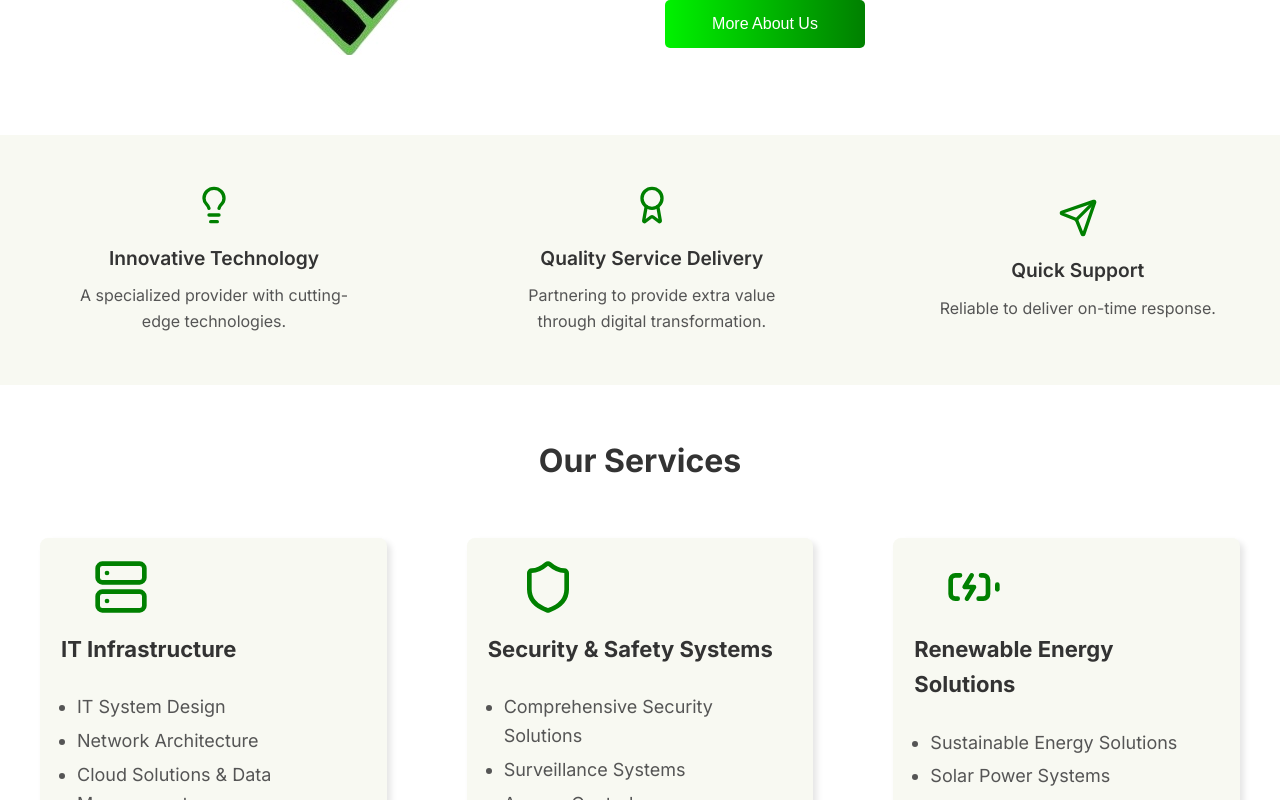
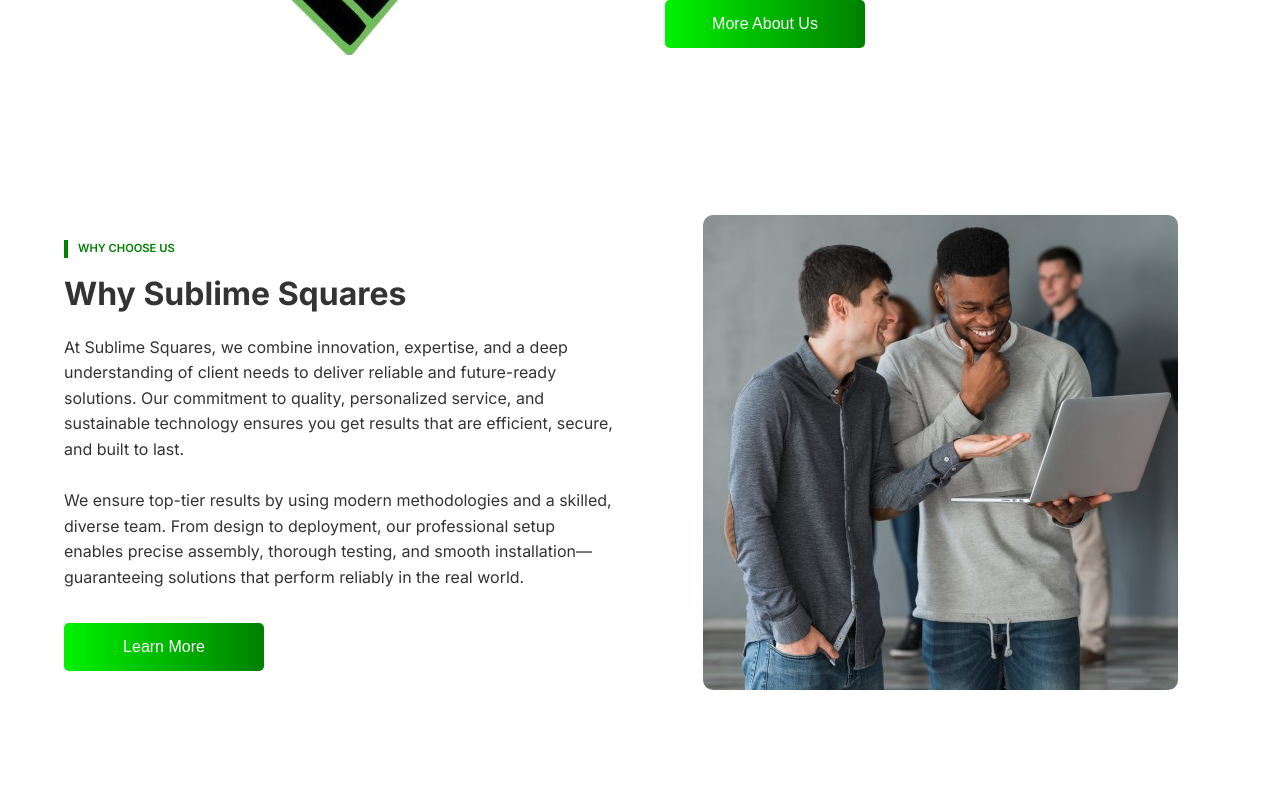
Before and after one commit to Ahmad-Zahradeen-Tahir/Sublime-Squares-v3, a React (Vite) app: page / in a window 1280 px wide. Shown: the part 1300-2100 px from the top of the page. Built offline with nearby package versions, Linux system fonts and the light colour scheme.

Commit message:
new layout

```diff
--- a/src/components/Features.css
+++ b/src/components/Features.css
@@ -4,6 +4,7 @@
     align-items: center;
     padding: 50px 5%;
     background-color: #f8f9f2;
+    margin-bottom: 5rem;
   }
 
   .feature-card {
--- a/src/components/Who.jsx
+++ b/src/components/Who.jsx
@@ -36,7 +36,7 @@
           environment for assembling, staging, testing, dispatching, and
           installation of solutions and equipment.
         </p>
-       <a href="#features"><button className="about-button">More About Us</button></a>
+       <a href="#ourservices"><button className="about-button">More About Us</button></a>
       </div>
     </section>
   );
--- /dev/null
+++ b/src/components/Why.css
@@ -0,0 +1,78 @@
+.why {
+    display: flex;
+    flex-direction: row-reverse;
+    align-items: center;
+    justify-content: space-between;
+    padding: 80px 5%;
+    gap: 50px;
+  }
+
+  .why-image {
+    flex: 1;
+    display: flex;
+    justify-content: center;
+  }
+
+  .why-image img {
+    max-width: 100%;
+    height: auto;
+    border-radius: 10px;
+  }
+
+  .why-content {
+    flex: 1;
+    max-width: 600px;
+    height: 100%;
+  }
+
+  .section-label {
+    color: green;
+    font-size: 0.7rem;
+    font-weight: 600;
+    text-transform: uppercase;
+    display: inline-block;
+    margin-bottom: 10px;
+    border-left: 4px solid green;
+    padding-left: 10px;
+  }
+
+  h2 {
+    font-size: 2rem;
+    font-weight: 700;
+    margin-bottom: 15px;
+  }
+
+  .why-highlight {
+    font-weight: 500;
+  }
+
+  .why-button {
+    background: linear-gradient(to right, rgb(0, 242, 0), green);
+    width: 200px;
+    color: white;
+    font-size: 1rem;
+    padding: 15px 35px;
+    border: none;
+    text-decoration: none;
+    border-radius: 5px;
+    cursor: pointer;
+    font-weight: 500;
+    transition: background 0.3s ease;
+    margin-top: 2rem;
+  }
+
+  /* Responsive Design */
+  @media (max-width: 768px) {
+    .why {
+      flex-direction: column-reverse;
+      text-align: center;
+    }
+
+    .why-image {
+      order: 2;
+    }
+
+    .why-content {
+      order: 1;
+    }
+  }
--- /dev/null
+++ b/src/components/Why.jsx
@@ -0,0 +1,46 @@
+import "./Why.css";
+import img from "../assets/mount.jpg";
+import { useEffect } from "react";
+import AOS from "aos";
+import "aos/dist/aos.css";
+
+const Why = () => {
+  useEffect(() => {
+    AOS.init({ duration: 1000 }); // Adjust duration as needed
+  }, []);
+
+  return (
+    <section className="why">
+      {/* Left Side: Image Container */}
+      <div data-aos="fade-left" className="why-image">
+        <img src={img} alt="Company Overview" />
+      </div>
+
+      {/* Right Side: Text Content */}
+      <div data-aos="fade-right" className="why-content">
+        <span className="section-label">Why Choose Us</span>
+        <h2>Why Sublime Squares</h2>
+        <p className="why-highlight">
+          At Sublime Squares, we combine innovation, expertise, and a deep
+          understanding of client needs to deliver reliable and future-ready
+          solutions. Our commitment to quality, personalized service, and
+          sustainable technology ensures you get results that are efficient,
+          secure, and built to last.
+        </p>
+        <br />
+        <p>
+          We ensure top-tier results by using modern methodologies and a
+          skilled, diverse team. From design to deployment, our professional
+          setup enables precise assembly, thorough testing, and smooth
+          installation—guaranteeing solutions that perform reliably in the real
+          world.
+        </p>
+        <a href="#ourservices">
+          <button className="why-button">Learn More</button>
+        </a>
+      </div>
+    </section>
+  );
+};
+
+export default Why;
--- a/src/pages/Home.jsx
+++ b/src/pages/Home.jsx
@@ -1,4 +1,5 @@
 import Who from "../components/Who";
+import Why from "../components/Why";
 import { useEffect } from "react";
 import AOS from "aos";
 import "aos/dist/aos.css";
@@ -27,7 +28,9 @@
             We <strong>DESIGN</strong> Products by <strong>OPTIMIZING</strong>{" "}
             <strong>Technology</strong> avec <strong>Creativity</strong>!
           </p>
-          <a href="#who" className="cta-button">Discover More</a>
+          <a href="#who" className="cta-button">
+            Discover More
+          </a>
         </div>
 
         <div className="wave-divider">
@@ -43,11 +46,14 @@
       <section id="who">
         <Who />
       </section>
+      <section id="why">
+        <Why />
+      </section>
+      <section id="ourservices">
+        <Services />
+      </section>
       <section id="features">
         <Features />
-      </section>
-      <section>
-        <Services />
       </section>
       <section>
         <PowerSol />
```
Also changed, not shown: src/assets/mount.jpg (added).
